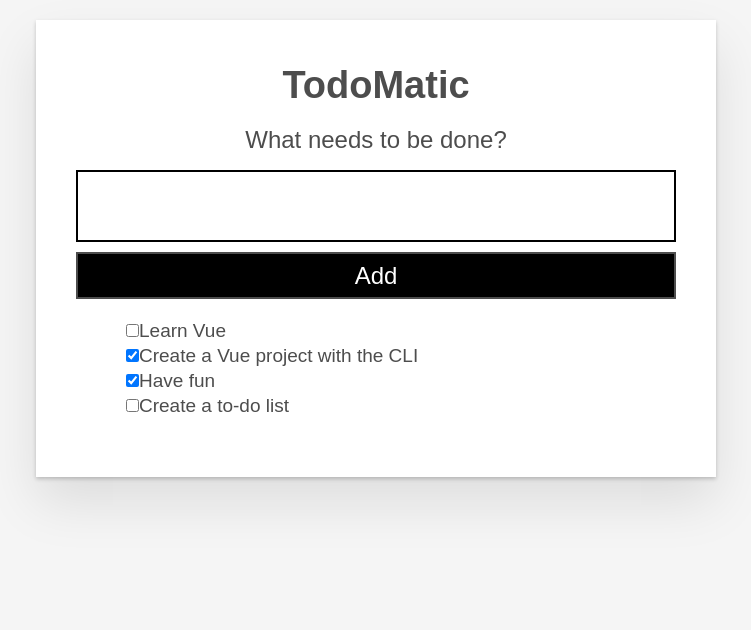
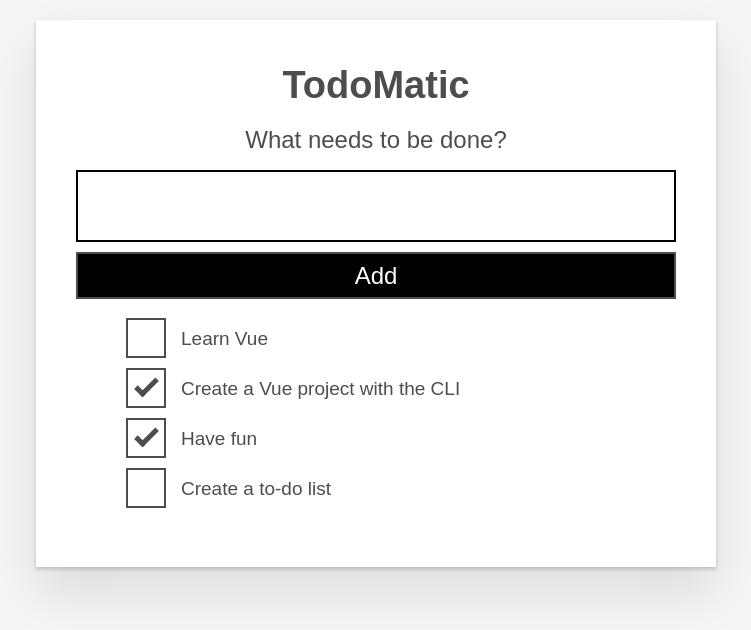
Before and after one commit to dengeist/moz-todo-vue, a Vue app: page / in a window 1280 px wide. Shown: the top 630 px of the page, without its empty margins (264-1015 px from the left). Built offline with nearby package versions, Linux system fonts and the light colour scheme.

Commit message:
Apply checkbox styles

```diff
--- a/src/components/ToDoItem.vue
+++ b/src/components/ToDoItem.vue
@@ -1,7 +1,9 @@
 <template>
   <div>
-    <input type="checkbox" id="todo-item" :checked="isCompleted" />
-    <label for="todo-item">{{ name }}</label>
+    <div class="c-cb">
+      <input type="checkbox" id="todo-item" :checked="isCompleted" />
+      <label for="todo-item">{{ name }}</label>
+    </div>
   </div>
 </template>
 
```
